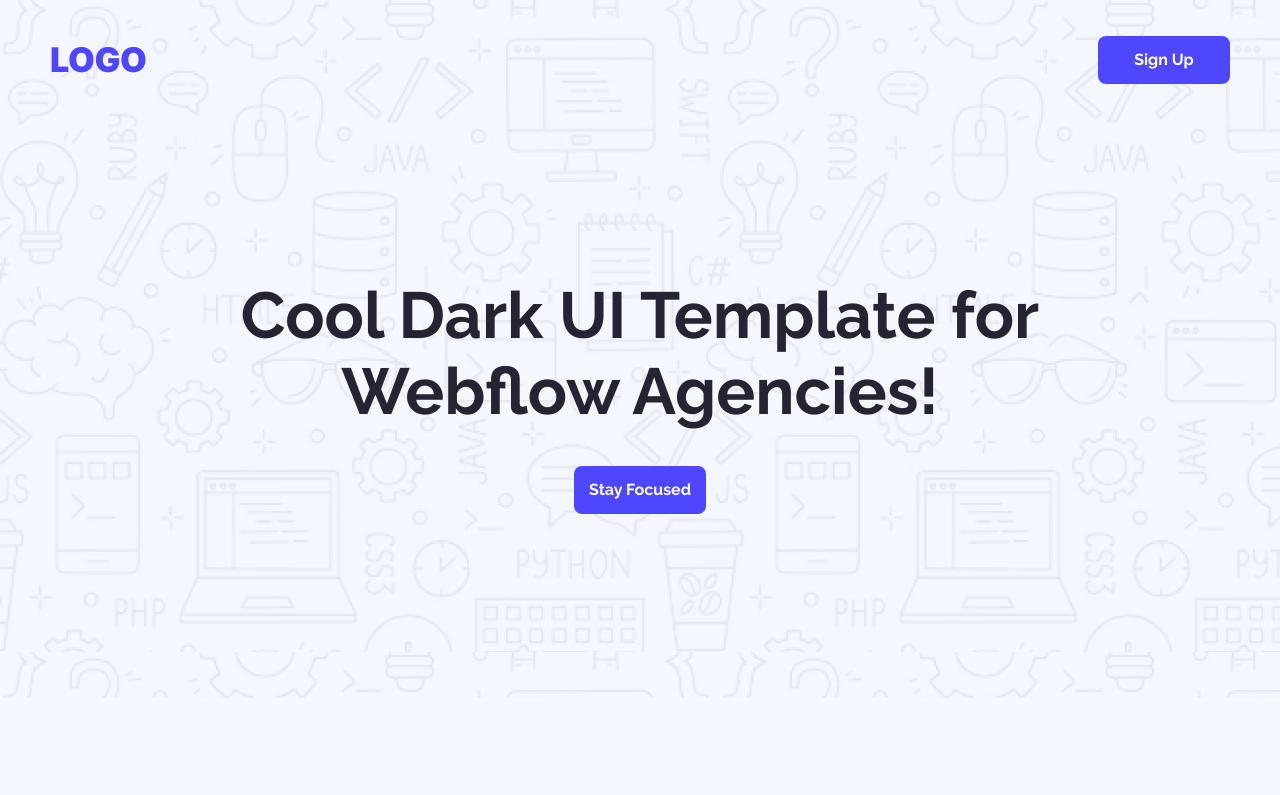
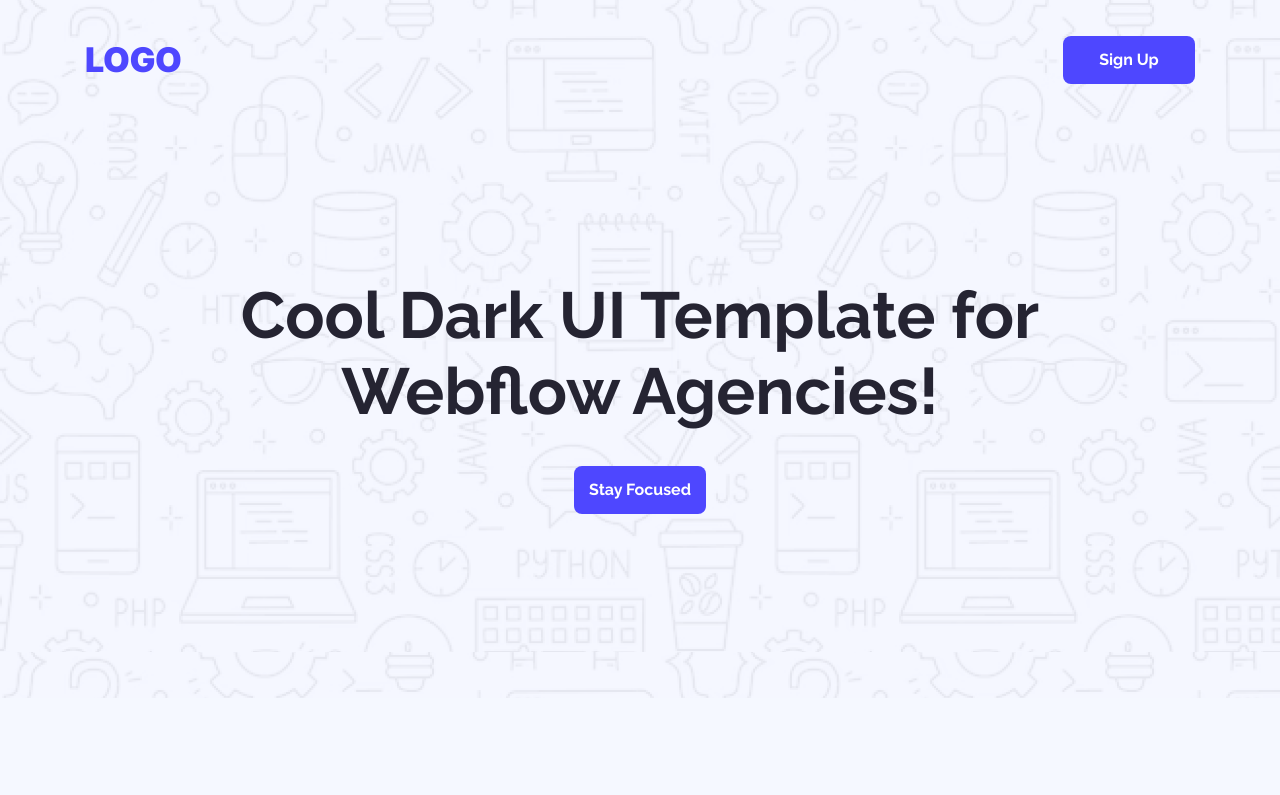
Before and after one commit to mostakim8/Landing_launchpad_MS01A01_PH, a plain HTML site: page index.html in a window 1280 px wide. Shown: the top 795 px of the page. Drawn offline with Linux system fonts and the light colour scheme.

Commit message:
style change nav bar

```diff
--- a/style.css
+++ b/style.css
@@ -26,7 +26,7 @@ nav{
     display: flex;
     align-items: center;
     justify-content: space-between;
-    padding: 0 50px;
+    padding: 0 85px;
 
 }
 .logo{
```
